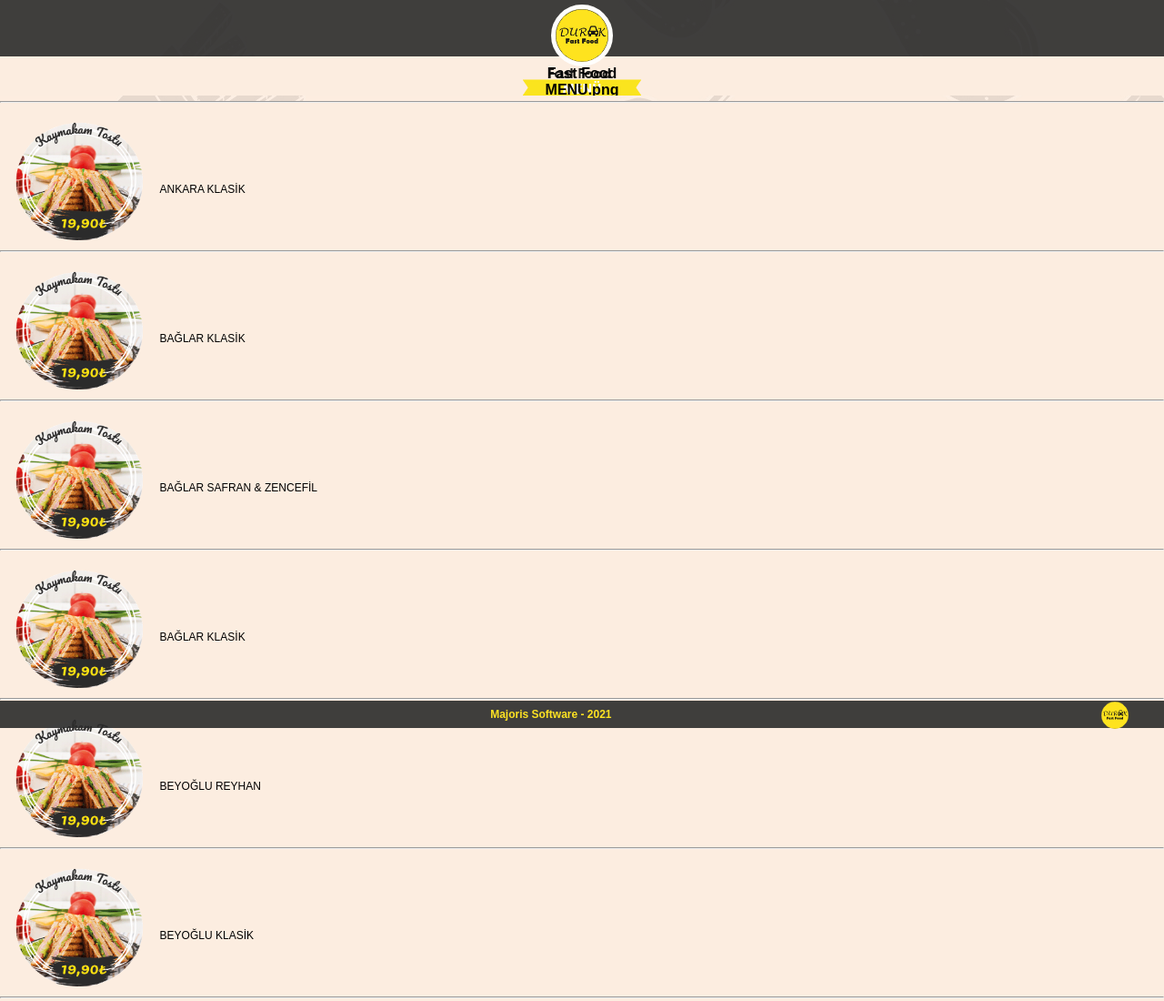
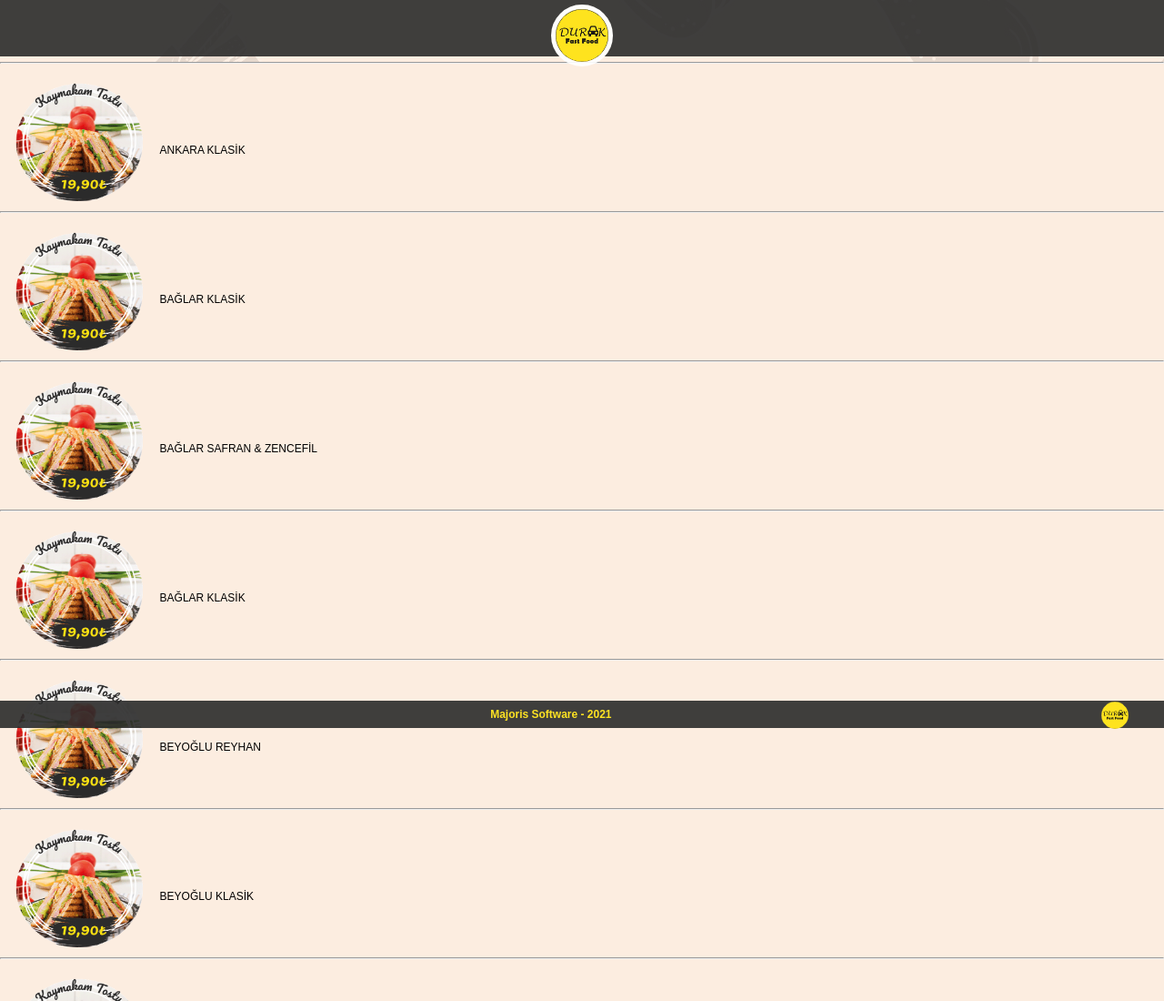
Before and after one commit to nevaderaf/durak-fastfood-cafe-menu, a plain HTML site: page GAZOZ BAR.html in a window 1280 px wide. Shown: the top 1100 px of the page at 91% size. Drawn offline with Linux system fonts and the light colour scheme.

Commit message:
Removed all submenu fake headers

```diff
--- a/GAZOZ BAR.html
+++ b/GAZOZ BAR.html
@@ -14,11 +14,11 @@
 
         </div>
 
-        <div class="fakenav">
+        <!--<div class="fakenav">
             <div class="fast-food-menu-img">
                 <b>Fast Food <br> MENU.png</b>
-            </div>
-        </div>
+            </div
+        </div>>-->
 
         <!--<div class="topnav">
             <a href="KAYMAKAM TOSTU.html"><b>Kaymakam Tostu</b></a>
```
Also changed, not shown: KAHVALTI.html (+4 -4 lines), KAYMAKAM TOSTU.html (+4 -4 lines), KLASİK TOSTLAR.html (+3 -3 lines), MENÜLER.html (+4 -4 lines), YUMURTA.html (+4 -4 lines), ÖZEL TOSTLAR.html (+3 -3 lines).
